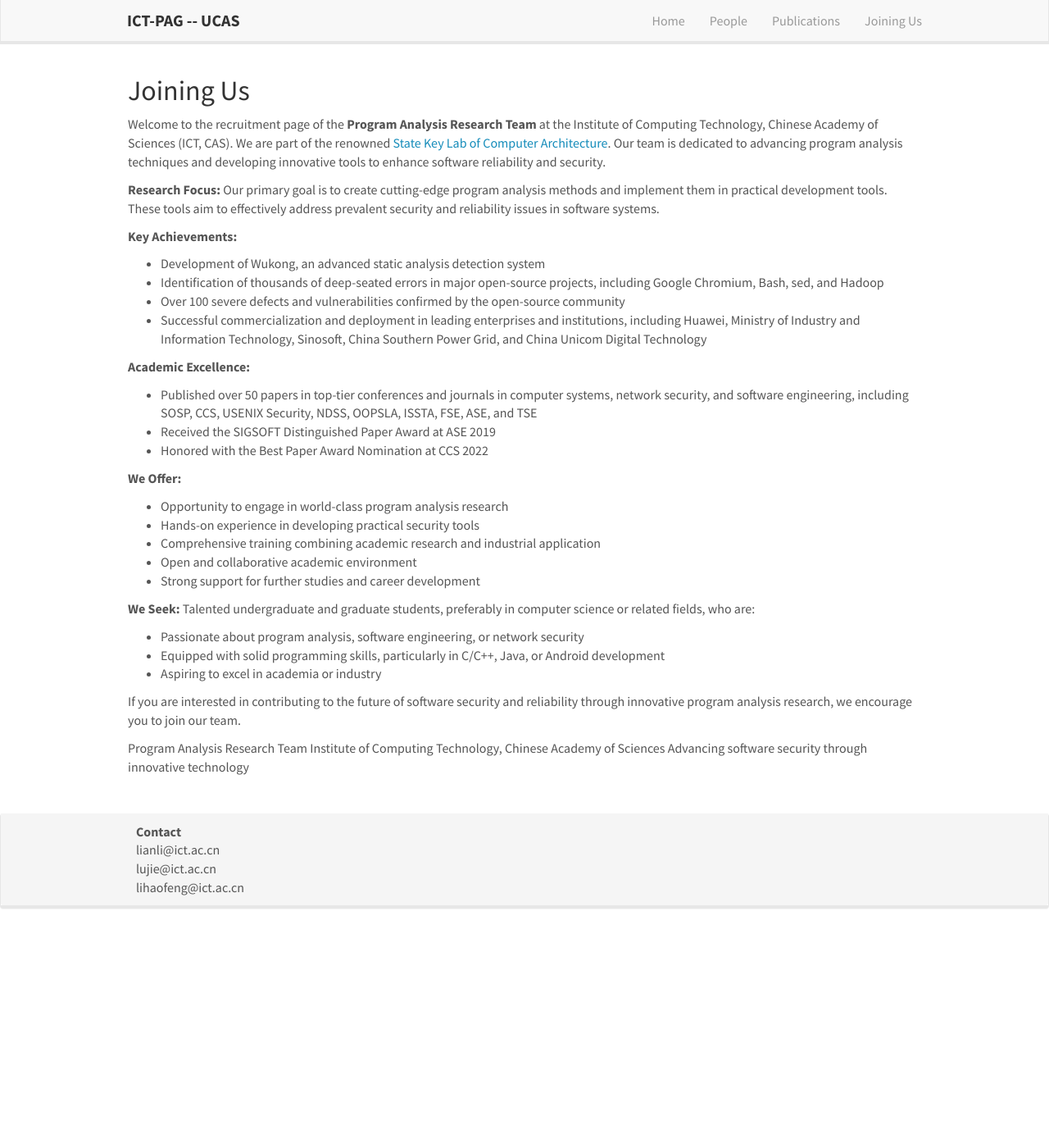
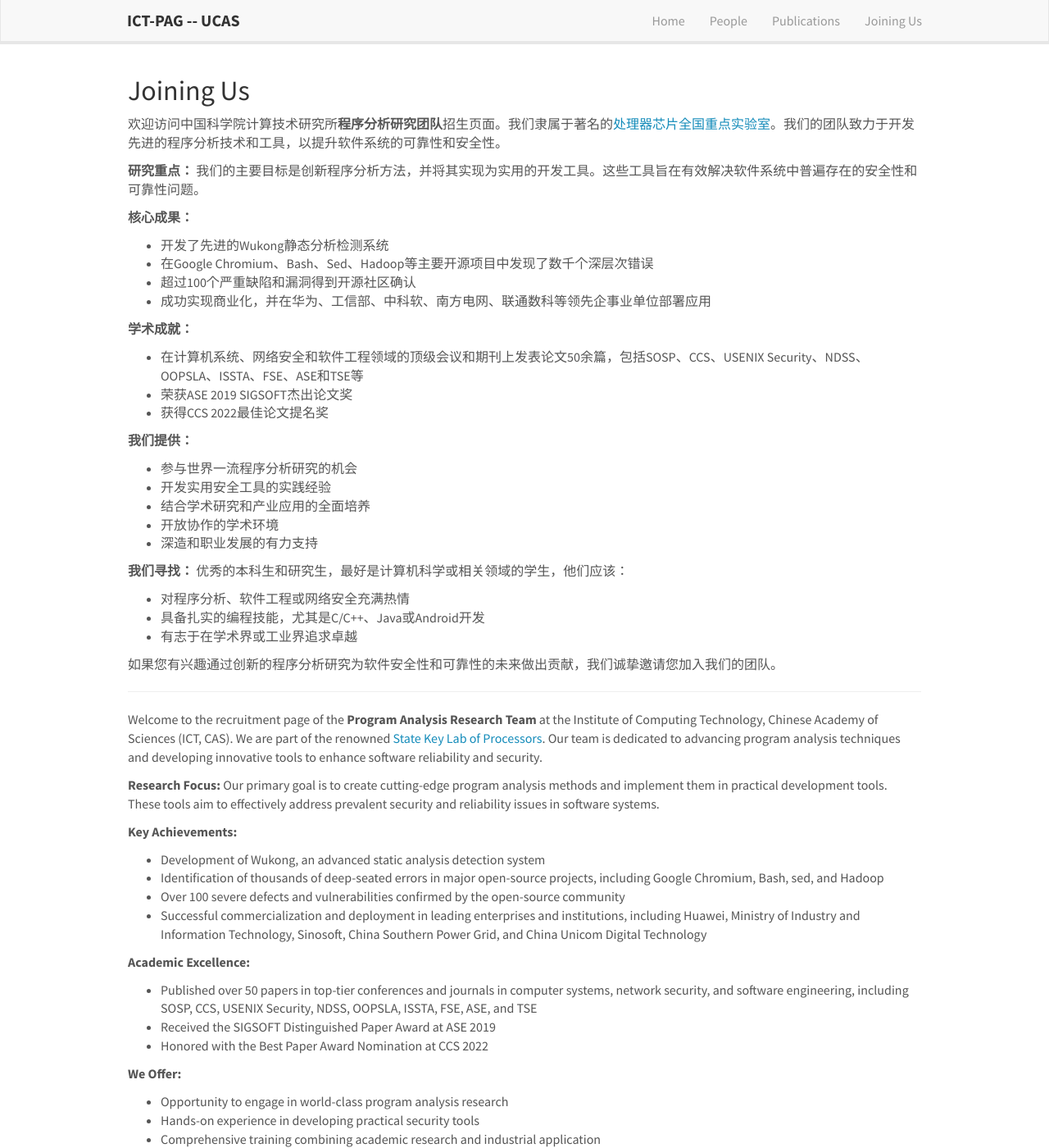
Before and after one commit to ict-pag/ict-pag.github.io, a Jekyll site: the page built from _pages/joining.md, in a window 1280 px wide and 1400 px high. Shown: the whole window at 82% size. Built offline with Jekyll 4.4.1, drawn with Linux system fonts in a browser that asks for light colours; nearby versions of some CDN libraries; some of the changed text lies outside the part shown.

Commit message:
Update joining.md

```diff
--- a/_pages/joining.md
+++ b/_pages/joining.md
@@ -8,7 +8,40 @@ permalink: /joining/
 
 ## Joining Us
 
-Welcome to the recruitment page of the **Program Analysis Research Team** at the Institute of Computing Technology, Chinese Academy of Sciences (ICT, CAS). We are part of the renowned [State Key Lab of Computer Architecture](http://www.carch.ac.cn/). Our team is dedicated to advancing program analysis techniques and developing innovative tools to enhance software reliability and security.
+欢迎访问中国科学院计算技术研究所**程序分析研究团队**招生页面。我们隶属于著名的[处理器芯片全国重点实验室](https://sklp.ict.ac.cn/)。我们的团队致力于开发先进的程序分析技术和工具，以提升软件系统的可靠性和安全性。
+
+**研究重点：**
+我们的主要目标是创新程序分析方法，并将其实现为实用的开发工具。这些工具旨在有效解决软件系统中普遍存在的安全性和可靠性问题。
+
+**核心成果：**
+- 开发了先进的Wukong静态分析检测系统
+- 在Google Chromium、Bash、Sed、Hadoop等主要开源项目中发现了数千个深层次错误
+- 超过100个严重缺陷和漏洞得到开源社区确认
+- 成功实现商业化，并在华为、工信部、中科软、南方电网、联通数科等领先企事业单位部署应用
+
+**学术成就：**
+- 在计算机系统、网络安全和软件工程领域的顶级会议和期刊上发表论文50余篇，包括SOSP、CCS、USENIX Security、NDSS、OOPSLA、ISSTA、FSE、ASE和TSE等
+- 荣获ASE 2019 SIGSOFT杰出论文奖
+- 获得CCS 2022最佳论文提名奖
+
+**我们提供：**
+- 参与世界一流程序分析研究的机会
+- 开发实用安全工具的实践经验
+- 结合学术研究和产业应用的全面培养
+- 开放协作的学术环境
+- 深造和职业发展的有力支持
+
+**我们寻找：**
+优秀的本科生和研究生，最好是计算机科学或相关领域的学生，他们应该：
+- 对程序分析、软件工程或网络安全充满热情
+- 具备扎实的编程技能，尤其是C/C++、Java或Android开发
+- 有志于在学术界或工业界追求卓越
+
+如果您有兴趣通过创新的程序分析研究为软件安全性和可靠性的未来做出贡献，我们诚挚邀请您加入我们的团队。
+
+---
+
+Welcome to the recruitment page of the **Program Analysis Research Team** at the Institute of Computing Technology, Chinese Academy of Sciences (ICT, CAS). We are part of the renowned [State Key Lab of Processors](https://sklp.ict.ac.cn/). Our team is dedicated to advancing program analysis techniques and developing innovative tools to enhance software reliability and security.
 
 **Research Focus:**
 Our primary goal is to create cutting-edge program analysis methods and implement them in practical development tools. These tools aim to effectively address prevalent security and reliability issues in software systems.
```
Also changed, not shown: other parts of _pages/joining.md (+4 -0 lines).
